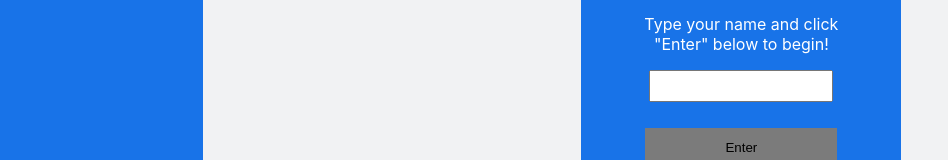
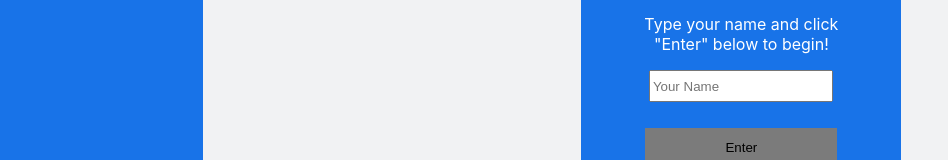
Before and after one commit to sumitfsd/showwcase-react-challenge, a React (Create React App) app: page / in a window 1280 px wide. Shown: the part 338-498 px from the top of the page, without its empty margins (0-948 px from the left). Built offline with nearby package versions, Linux system fonts and the light colour scheme.

Commit message:
Add name to store

```diff
--- a/src/containers/Homepage/Homepage.jsx
+++ b/src/containers/Homepage/Homepage.jsx
@@ -1,10 +1,17 @@
-import React from 'react';
+import React, { useState } from 'react';
 import PropTypes from 'prop-types';
 import { MdLocationCity } from 'react-icons/md'
 import { ContentWrapper, Container, MidFrame, Button, NameInput } from './Homepage.styled'
 import Navigation from '../../components/Navigation';
+import { ROUTES } from '../../constant';
 
-function Homepage({ setUserName, userName, history }) {
+function Homepage({ setUserName, history }) {
+  const [name, setName] = useState('')
+
+  const handleClick = () => {
+    setUserName(name)
+    history.push(ROUTES.QUALIFICATIONS)
+  }
   return (
     <Container>
       <Navigation
@@ -21,8 +28,14 @@ function Homepage({ setUserName, userName, history }) {
         <MidFrame>
         <p>Hi there! Welcome to your education showcase</p>
         <p>Type your name and click "Enter" below to begin!</p>
-        <NameInput/>
-        <Button>Enter</Button>
+        <NameInput
+          value={name}
+          onChange={(event) => setName(event.target.value)}
+          placeholder={'Your Name'}
+        />
+        <Button
+         onClick={() => handleClick()}
+        >Enter</Button>
         </MidFrame>
       </ContentWrapper>
     </Container>
--- a/src/containers/Homepage/index.js
+++ b/src/containers/Homepage/index.js
@@ -2,8 +2,9 @@ import { connect } from 'react-redux';
 import Homepage from './Homepage'
 import { setName } from './reducer'
 
-const mapStateToProps = state => ({
-  userName: state.user.name
+const mapStateToProps = ({ user }, { history }) => ({
+  userName: user.name,
+  history
 })
 
 const mapDispatchToProps = dispatch => ({
```
